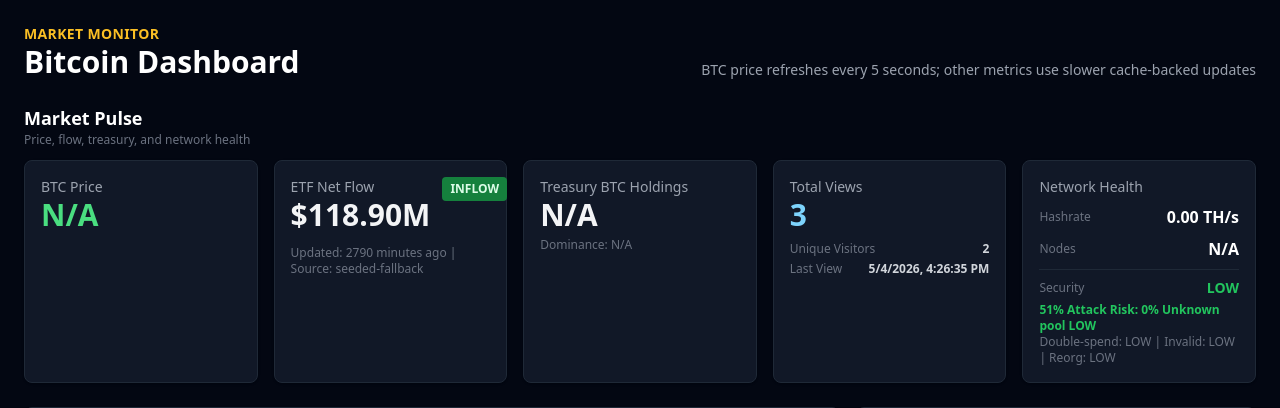
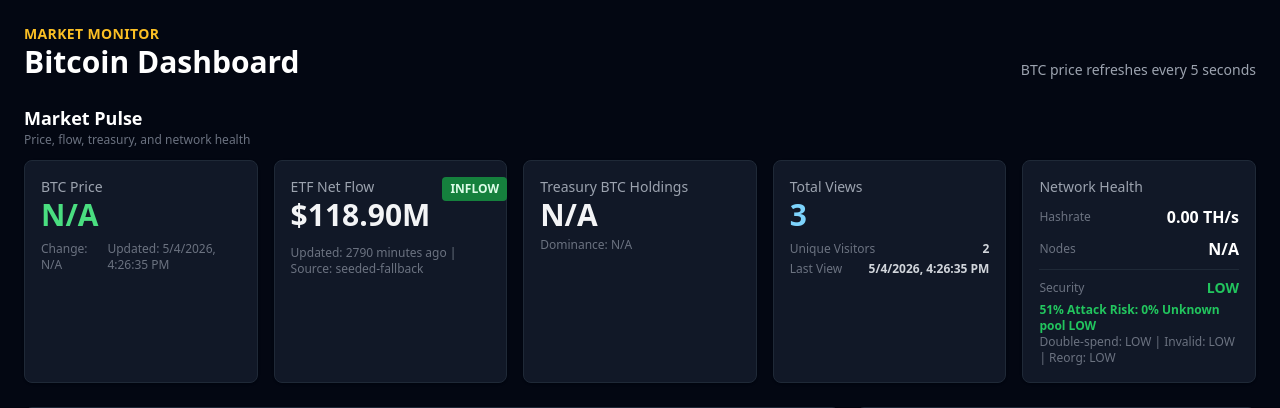
Before and after one commit to TanakidSay/btc-dashboard, a Flask app: page / in a window 1280 px wide. Shown: the top 408 px of the page. Run offline with Flask 3, Linux system fonts and the light colour scheme; data that the repository does not hold is empty; some libraries are stand-ins or nearby versions.

Commit message:
Fix BTC price card refresh

```diff
--- a/btc_dashboard/static/dashboard.js
+++ b/btc_dashboard/static/dashboard.js
@@ -38,6 +38,13 @@ function formatUsd(value) {
     if (value === undefined || value === null || value === "" || value === "N/A") return "N/A";
     const numeric = Number(value);
     return Number.isFinite(numeric) ? `$${numeric.toLocaleString()}` : `$${value}`;
+}
+
+function formatSignedUsd(value) {
+    const numeric = Number(value);
+    if (!Number.isFinite(numeric)) return "Change: N/A";
+    const sign = numeric > 0 ? "+" : "";
+    return `Change: ${sign}${formatUsd(numeric)}`;
 }
 
 function formatCompactUsd(value) {
@@ -294,6 +301,31 @@ async function updateSecurity() {
 
 async function fetchPrice() { return fetchJson("/api/price"); }
 
+function renderBtcPriceCard(data) {
+    const latest = data.price_usd ?? data.latest;
+    const btcPrice = document.getElementById("btcPrice");
+    if (btcPrice) btcPrice.innerText = formatUsd(latest);
+
+    const prices = (data.price ?? []).map(Number).filter(Number.isFinite);
+    const latestPrice = prices.at(-1);
+    const previousPrice = prices.at(-2);
+    const priceChange = document.getElementById("btcPriceChange");
+    if (priceChange) {
+        const change = Number.isFinite(latestPrice) && Number.isFinite(previousPrice)
+            ? latestPrice - previousPrice
+            : null;
+        priceChange.innerText = change === null ? "Change: N/A" : formatSignedUsd(change);
+        priceChange.className = change === null
+            ? "text-gray-500"
+            : change >= 0
+            ? "text-green-400"
+            : "text-red-400";
+    }
+
+    const timestamp = document.getElementById("btcPriceTimestamp");
+    if (timestamp) timestamp.innerText = `Updated: ${data.updated_at ? formatDateTime(data.updated_at) : "N/A"}`;
+}
+
 async function initPriceChart() {
     let data = { time: [], price: [], price_usd: "N/A", latest: "N/A" };
     try {
@@ -306,7 +338,7 @@ async function initPriceChart() {
         data: { labels: data.time ?? [], datasets: [{ label: "BTC Price", data: data.price ?? [], borderColor: "#22c55e", backgroundColor: "rgba(34,197,94,0.12)", tension: 0.25, fill: true }] },
         options: sharedChartOptions,
     });
-    document.getElementById("btcPrice").innerText = formatUsd(data.price_usd ?? data.latest);
+    renderBtcPriceCard(data);
 }
 
 async function updatePriceChart() {
@@ -315,10 +347,18 @@ async function updatePriceChart() {
         priceChart.data.labels = data.time ?? [];
         priceChart.data.datasets[0].data = data.price ?? [];
         priceChart.update();
-        document.getElementById("btcPrice").innerText = formatUsd(data.price_usd ?? data.latest);
     } catch (error) {
         console.error("Failed to update BTC price", error);
-        document.getElementById("btcPrice").innerText = "N/A";
+    }
+}
+
+async function updateBtcPriceCard() {
+    try {
+        renderBtcPriceCard(await fetchPrice());
+    } catch (error) {
+        console.error("Failed to update BTC price", error);
+        const btcPrice = document.getElementById("btcPrice");
+        if (btcPrice) btcPrice.innerText = "N/A";
     }
 }
 
@@ -719,7 +759,11 @@ async function updateFeeRecommendation() {
 }
 
 // ── Refresh ───────────────────────────────────────────────
-async function refreshPrice() {
+async function refreshBtcPriceCard() {
+    await updateBtcPriceCard();
+}
+
+async function refreshPriceChart() {
     await updatePriceChart();
 }
 
@@ -787,14 +831,17 @@ async function initDashboard() {
         updateFeeRecommendation(),
         initDonationBox(),
     ]);
-    startRefreshJob("btc-price", refreshPrice, 5000);
+    startRefreshJob("btc-price-card", refreshBtcPriceCard, 5000);
+    startRefreshJob("btc-price-chart", refreshPriceChart, 60000);
     startRefreshJob("mempool-metrics", refreshMempoolMetrics, 30000);
     startRefreshJob("hashrate", refreshHashrateMetrics, 10 * 60 * 1000);
     startRefreshJob("node-count", refreshNodeMetrics, 30 * 60 * 1000);
     startRefreshJob("institutional", refreshInstitutionalMetrics, 60 * 60 * 1000);
 }
 
-initDashboard().catch((error) => {
-    document.getElementById("alertBox").innerText = "Unable to load dashboard data.";
-    console.error(error);
+document.addEventListener("DOMContentLoaded", () => {
+    initDashboard().catch((error) => {
+        document.getElementById("alertBox").innerText = "Unable to load dashboard data.";
+        console.error(error);
+    });
 });
--- a/btc_dashboard/templates/dashboard.html
+++ b/btc_dashboard/templates/dashboard.html
@@ -23,7 +23,7 @@
             <p class="text-sm font-semibold uppercase tracking-wide text-amber-400">Market monitor</p>
             <h1 class="text-3xl font-bold">Bitcoin Dashboard</h1>
         </div>
-        <p class="text-sm text-gray-400">BTC price refreshes every 5 seconds; other metrics use slower cache-backed updates</p>
+        <p class="text-sm text-gray-400">BTC price refreshes every 5 seconds</p>
     </header>
 
     <section class="mb-6" aria-label="Market pulse">
@@ -37,6 +37,10 @@
             <article class="rounded-lg border border-gray-800 bg-gray-900 p-4 shadow">
                 <h2 class="text-sm text-gray-400">BTC Price</h2>
                 <p id="btcPrice" class="text-3xl font-bold text-green-400">Loading...</p>
+                <div class="mt-2 flex items-center justify-between gap-3 text-xs text-gray-500">
+                    <span id="btcPriceChange">Change: N/A</span>
+                    <span id="btcPriceTimestamp">Updated: N/A</span>
+                </div>
             </article>
             <article class="rounded-lg border border-gray-800 bg-gray-900 p-4 shadow">
                 <div class="mb-3 flex items-start justify-between gap-3">
```
